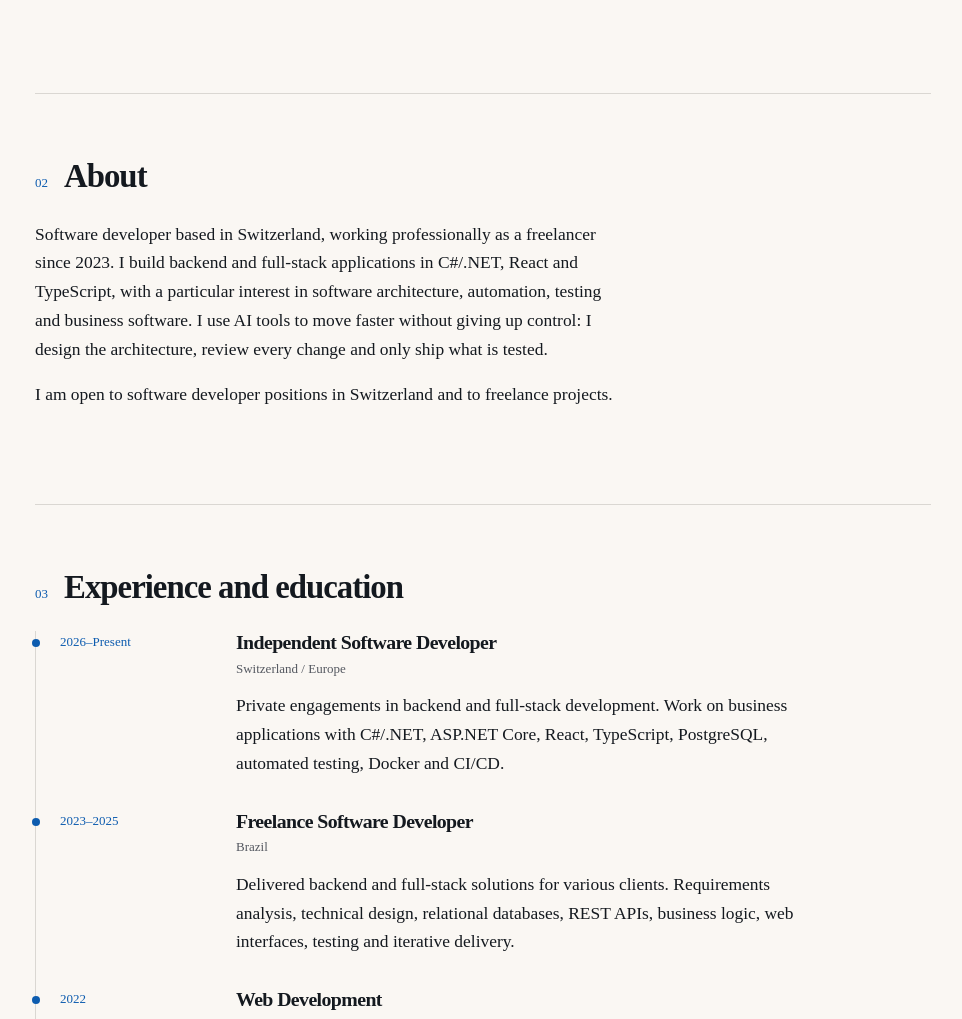
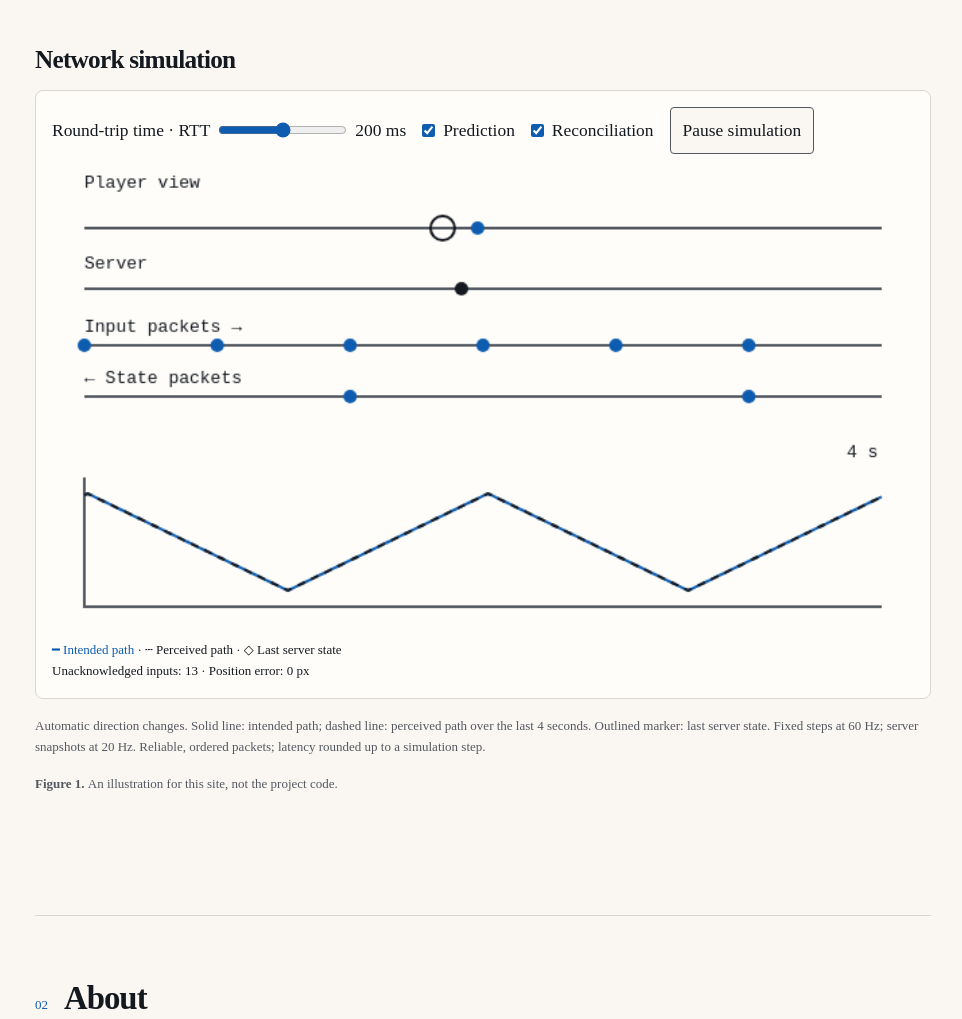
Before and after one commit to rodbrice/rodbrice.github.io, an Astro site: page / in a window 1280 px wide. Shown: the part 1240-2259 px from the top of the page, without its empty margins (285-1247 px from the left). Built offline with nearby package versions, Linux system fonts and the light colour scheme; Astro itself is replaced by a stand-in of ours.

Commit message:
feat: add Laboratory network simulation (4/7) (#24)

```diff
--- a/src/components/Diagram.astro
+++ b/src/components/Diagram.astro
@@ -6,10 +6,11 @@ interface Props {
   project: string;
   locale: Locale;
   label: string;
+  suffix?: string;
 }
-const { project, locale, label } = Astro.props;
+const { project, locale, label, suffix = "" } = Astro.props;
 const d = diagramLabels[locale];
-const marker = `arrow-${project}`;
+const marker = `arrow-${project}${suffix}`;
 interface Node {
   x: number;
   y: number;
--- /dev/null
+++ b/src/components/NetworkSimulation.astro
@@ -0,0 +1,150 @@
+---
+import Diagram from "./Diagram.astro";
+import { netcodeLabels } from "../data/netcode-labels";
+import type { Locale } from "../i18n/locales";
+import { useTranslations } from "../i18n/ui";
+interface Props {
+  locale: Locale;
+  number?: number;
+}
+const { locale, number = 1 } = Astro.props;
+const n = netcodeLabels[locale];
+const t = useTranslations(locale);
+---
+
+<figure id="network" data-network>
+  <h2 id="network-title">{n.title}</h2>
+  <div class="fallback" data-fallback>
+    <Diagram
+      project="theone"
+      locale={locale}
+      label={n.title}
+      suffix="-network"
+    />
+  </div>
+  <div data-interactive hidden>
+    <div class="controls">
+      <div class="latency">
+        <label>
+          {n.rtt} · RTT
+          <input type="range" min="0" max="400" step="1" value="200" data-rtt />
+        </label>
+        <output data-latency>200 ms</output>
+      </div>
+      <label>
+        <input type="checkbox" checked data-prediction /> {n.prediction}
+      </label>
+      <label>
+        <input type="checkbox" checked data-reconciliation /> {n.reconciliation}
+      </label>
+      <button type="button" data-pause data-play={n.play} data-stop={n.pause}>
+        {n.pause}
+      </button>
+    </div>
+    {/* eslint-disable astro/jsx-a11y/no-interactive-element-to-noninteractive-role -- This canvas is a read-only illustration; native controls handle all interaction. */}
+    <canvas
+      width="640"
+      height="360"
+      role="img"
+      aria-labelledby="network-title"
+      aria-describedby="network-description"
+      data-labels={JSON.stringify(n)}
+    ></canvas>
+    {/* eslint-enable astro/jsx-a11y/no-interactive-element-to-noninteractive-role */}
+    <p class="legend">
+      <span class="intended">━ {n.intended}</span> ·{" "}
+      <span>┄ {n.perceived}</span> · ◇ {n.ghost}
+    </p>
+    <p class="readings">
+      {n.pending}:{" "}
+      <output data-pending aria-live="off">
+        0
+      </output>{" "}
+      · {n.error}:{" "}
+      <output data-error aria-live="off">
+        0
+      </output>{" "}
+      px
+    </p>
+  </div>
+  <p id="network-description">{n.description}</p>
+  <figcaption>
+    <strong>
+      {t("project.figure")} {number}.
+    </strong>{" "}
+    {t("project.illustration")}
+  </figcaption>
+</figure>
+<script>
+  import "../scripts/netcode";
+</script>
+<style>
+  figure {
+    display: grid;
+    gap: var(--space-4);
+    min-inline-size: 0;
+    padding-block: var(--space-6);
+  }
+  h2 {
+    font-size: var(--text-xl);
+  }
+  [data-interactive] {
+    border: 1px solid var(--color-border);
+    background: var(--color-surface);
+    padding: var(--space-4);
+    border-radius: var(--radius-md);
+  }
+  .controls {
+    display: flex;
+    flex-wrap: wrap;
+    align-items: center;
+    gap: var(--space-4);
+  }
+  label {
+    display: flex;
+    align-items: center;
+    gap: var(--space-2);
+  }
+  .latency {
+    display: flex;
+    align-items: center;
+    gap: var(--space-2);
+    flex-wrap: wrap;
+  }
+  input[type="range"] {
+    max-inline-size: 100%;
+  }
+  input {
+    accent-color: var(--color-accent);
+  }
+  button {
+    padding: var(--space-2) var(--space-3);
+    min-block-size: 2.75rem;
+    border: 1px solid var(--color-text-muted);
+    border-radius: var(--radius-sm);
+    background: var(--color-bg);
+    color: var(--color-text);
+    cursor: pointer;
+  }
+  canvas {
+    display: block;
+    inline-size: 100%;
+    block-size: auto;
+  }
+  .readings,
+  .legend {
+    font-family: var(--font-technical);
+    font-size: var(--text-sm);
+  }
+  .intended {
+    color: var(--color-accent);
+  }
+  #network-description,
+  figcaption {
+    color: var(--color-text-muted);
+    font-size: var(--text-sm);
+  }
+  .fallback {
+    overflow-x: auto;
+  }
+</style>
--- /dev/null
+++ b/src/data/netcode-labels.ts
@@ -0,0 +1,59 @@
+export const netcodeLabels = {
+  en: {
+    title: "Network simulation",
+    rtt: "Round-trip time",
+    prediction: "Prediction",
+    reconciliation: "Reconciliation",
+    pause: "Pause simulation",
+    play: "Resume simulation",
+    client: "Player view",
+    server: "Server",
+    ghost: "Last server state",
+    input: "Input packets",
+    state: "State packets",
+    intended: "Intended path",
+    perceived: "Perceived path",
+    pending: "Unacknowledged inputs",
+    error: "Position error",
+    description:
+      "Automatic direction changes. Solid line: intended path; dashed line: perceived path over the last 4 seconds. Outlined marker: last server state. Fixed steps at 60 Hz; server snapshots at 20 Hz. Reliable, ordered packets; latency rounded up to a simulation step.",
+  },
+  pt: {
+    title: "Simulação de rede",
+    rtt: "Tempo de ida e volta",
+    prediction: "Predição",
+    reconciliation: "Reconciliação",
+    pause: "Pausar simulação",
+    play: "Retomar simulação",
+    client: "Visão do jogador",
+    server: "Servidor",
+    ghost: "Último estado do servidor",
+    input: "Pacotes de entrada",
+    state: "Pacotes de estado",
+    intended: "Trajeto pretendido",
+    perceived: "Trajeto percebido",
+    pending: "Entradas não confirmadas",
+    error: "Erro de posição",
+    description:
+      "Mudanças automáticas de direção. Linha contínua: trajeto pretendido; tracejada: trajeto percebido nos últimos 4 segundos. Contorno: último estado do servidor. Passo fixo de 60 Hz; snapshots a 20 Hz. Pacotes confiáveis e ordenados; latência arredondada para o próximo passo.",
+  },
+  fr: {
+    title: "Simulation réseau",
+    rtt: "Temps aller-retour",
+    prediction: "Prédiction",
+    reconciliation: "Réconciliation",
+    pause: "Mettre en pause",
+    play: "Reprendre la simulation",
+    client: "Vue du joueur",
+    server: "Serveur",
+    ghost: "Dernier état du serveur",
+    input: "Paquets de commandes",
+    state: "Paquets d’état",
+    intended: "Trajet prévu",
+    perceived: "Trajet perçu",
+    pending: "Commandes non confirmées",
+    error: "Erreur de position",
+    description:
+      "Changements automatiques de direction. Ligne continue : trajet prévu ; pointillée : trajet perçu sur les 4 dernières secondes. Contour : dernier état du serveur. Pas fixe à 60 Hz ; instantanés à 20 Hz. Paquets fiables et ordonnés ; latence arrondie au pas suivant.",
+  },
+} as const;
--- /dev/null
+++ b/src/lib/sim/netcode.ts
@@ -0,0 +1,80 @@
+/** Deterministic illustration: reliable, ordered packets, no packet loss.
+ * Every input carries one fixed 60 Hz movement step. Server snapshots at 20 Hz
+ * acknowledge the last applied input; reconciliation replays the remaining ones.
+ * One-way latency is rounded up to the next simulation tick (at most 16.7 ms).
+ */
+export const STEP_MS = 1000 / 60;
+export const SNAPSHOT_TICKS = 3;
+interface Input {
+  sequence: number;
+  delta: number;
+  sent: number;
+  arrives: number;
+}
+interface Snapshot {
+  position: number;
+  acknowledged: number;
+  sent: number;
+  arrives: number;
+}
+export class Netcode {
+  tick = 0;
+  intended = 200;
+  displayed = 200;
+  server = 200;
+  ghost = 200;
+  lastSnapshotTick = 0;
+  acknowledged = 0;
+  pending: Input[] = [];
+  inputs: Input[] = [];
+  snapshots: Snapshot[] = [];
+  constructor(
+    readonly rtt = 200,
+    readonly prediction = true,
+    readonly reconciliation = true,
+  ) {}
+  get error(): number {
+    return Math.abs(this.intended - this.displayed);
+  }
+  step(direction: number): void {
+    this.tick++;
+    const delay = Math.ceil(this.rtt / 2 / STEP_MS);
+    const input = {
+      sequence: this.tick,
+      delta: direction * 2,
+      sent: this.tick,
+      arrives: this.tick + delay,
+    };
+    this.intended += input.delta;
+    if (this.prediction) this.displayed += input.delta;
+    this.pending.push(input);
+    this.inputs.push(input);
+    while (this.inputs[0] && this.inputs[0].arrives <= this.tick) {
+      const received = this.inputs.shift();
+      if (!received) break;
+      this.server += received.delta;
+      this.acknowledged = received.sequence;
+    }
+    if (this.tick % SNAPSHOT_TICKS === 0) {
+      this.snapshots.push({
+        position: this.server,
+        acknowledged: this.acknowledged,
+        sent: this.tick,
+        arrives: this.tick + delay,
+      });
+    }
+    while (this.snapshots[0] && this.snapshots[0].arrives <= this.tick) {
+      const state = this.snapshots.shift();
+      if (!state) break;
+      this.ghost = state.position;
+      this.lastSnapshotTick = state.sent;
+      this.pending = this.pending.filter(
+        (entry) => entry.sequence > state.acknowledged,
+      );
+      this.displayed = state.position;
+      if (this.prediction && this.reconciliation) {
+        for (const entry of this.pending) this.displayed += entry.delta;
+      }
+    }
+  }
+}
--- a/src/pages/[...lang]/index.astro
+++ b/src/pages/[...lang]/index.astro
@@ -3,6 +3,7 @@ import type { GetStaticPaths } from "astro";
 
 import { getCollection } from "astro:content";
 
+import NetworkSimulation from "../../components/NetworkSimulation.astro";
 import ButtonLink from "../../components/ButtonLink.astro";
 import ProjectCard from "../../components/ProjectCard.astro";
 import SectionIndex from "../../components/SectionIndex.astro";
@@ -100,6 +101,7 @@ const person = {
             </li>
           ))}
         </ol>
+        <NetworkSimulation locale={locale} />
       </section>
 
       <section id="about" class="about" aria-labelledby="about-title">
--- /dev/null
+++ b/src/scripts/netcode.ts
@@ -0,0 +1,214 @@
+import { Netcode, STEP_MS } from "../lib/sim/netcode";
+import type { netcodeLabels } from "../data/netcode-labels";
+
+for (const root of document.querySelectorAll<HTMLElement>("[data-network]")) {
+  const canvas = root.querySelector<HTMLCanvasElement>("canvas");
+  const context = canvas?.getContext("2d");
+  const pause = root.querySelector<HTMLButtonElement>("[data-pause]");
+  const rtt = root.querySelector<HTMLInputElement>("[data-rtt]");
+  const prediction = root.querySelector<HTMLInputElement>("[data-prediction]");
+  const reconciliation = root.querySelector<HTMLInputElement>(
+    "[data-reconciliation]",
+  );
+  const interactive = root.querySelector<HTMLElement>("[data-interactive]");
+  const fallback = root.querySelector<HTMLElement>("[data-fallback]");
+  const pending = root.querySelector<HTMLOutputElement>("[data-pending]");
+  const error = root.querySelector<HTMLOutputElement>("[data-error]");
+  const latency = root.querySelector<HTMLOutputElement>("[data-latency]");
+  if (
+    !canvas ||
+    !context ||
+    !pause ||
+    !rtt ||
+    !prediction ||
+    !reconciliation ||
+    !interactive ||
+    !fallback ||
+    !pending ||
+    !error ||
+    !latency
+  )
+    continue;
+  const pixelRatio = Math.min(devicePixelRatio, 2);
+  canvas.width = 640 * pixelRatio;
+  canvas.height = 360 * pixelRatio;
+  context.scale(pixelRatio, pixelRatio);
+  const labels = JSON.parse(
+    canvas.dataset.labels ?? "{}",
+  ) as typeof netcodeLabels.en;
+  const motion = matchMedia("(prefers-reduced-motion: reduce)");
+  let paused = motion.matches;
+  let visible = false;
+  let frame = 0;
+  let previous = 0;
+  let accumulated = 0;
+  let sim = new Netcode();
+  let history: { intended: number; displayed: number }[] = [];
+
+  function draw(): void {
+    if (!context || !canvas || !pending || !error) return;
+    const style = getComputedStyle(root);
+    const accent = getComputedStyle(
+      root.querySelector(".intended") ?? root,
+    ).color;
+    const text = style.color;
+    const muted = getComputedStyle(
+      root.querySelector("figcaption") ?? root,
+    ).color;
+    context.clearRect(0, 0, 640, 360);
+    context.font = "13px monospace";
+    context.lineWidth = 2;
+    const line = (points: number[][], color: string, dashed = false): void => {
+      context.strokeStyle = color;
+      context.setLineDash(dashed ? [6, 5] : []);
+      context.beginPath();
+      points.forEach(([x = 0, y = 0], i) => {
+        if (i === 0) context.moveTo(x, y);
+        else context.lineTo(x, y);
+      });
+      context.stroke();
+      context.setLineDash([]);
+    };
+    const dot = (
+      x: number,
+      y: number,
+      color: string,
+      outline = false,
+    ): void => {
+      context.fillStyle = color;
+      context.strokeStyle = color;
+      context.beginPath();
+      context.arc(x, y, outline ? 9 : 5, 0, Math.PI * 2);
+      if (outline) context.stroke();
+      else context.fill();
+    };
+    context.fillStyle = text;
+    context.fillText(labels.client, 24, 25);
+    context.fillText(labels.server, 24, 85);
+    line(
+      [
+        [24, 55],
+        [616, 55],
+      ],
+      muted,
+    );
+    line(
+      [
+        [24, 100],
+        [616, 100],
+      ],
+      muted,
+    );
+    dot(sim.displayed, 55, accent);
+    dot(sim.ghost, 55, text, true);
+    dot(sim.server, 100, text);
+    // Separate packet lanes show opposite directions, independent of position.
+    for (const [packets, y, reverse] of [
+      [sim.inputs, 142, false],
+      [sim.snapshots, 180, true],
+    ] as const) {
+      line(
+        [
+          [24, y],
+          [616, y],
+        ],
+        muted,
+      );
+      for (const packet of packets) {
+        const progress =
+          (sim.tick - packet.sent) / (packet.arrives - packet.sent);
+        dot(24 + (reverse ? 1 - progress : progress) * 592, y, accent);
+      }
+    }
+    context.fillStyle = text;
+    context.fillText(`${labels.input} →`, 24, 132);
+    context.fillText(`← ${labels.state}`, 24, 170);
+    context.fillText("4 s", 590, 225);
+    line(
+      [
+        [24, 240],
+        [24, 336],
+        [616, 336],
+      ],
+      muted,
+    );
+    // Fixed position scale (180–340 px), shared by both traces.
+    for (const [key, color, dashed] of [
+      ["intended", accent, false],
+      ["displayed", text, true],
+    ] as const) {
+      line(
+        history.map((sample, i) => [
+          24 + ((240 - history.length + i) / 239) * 592,
+          336 - ((sample[key] - 180) / 160) * 96,
+        ]),
+        color,
+        dashed,
+      );
+    }
+    pending.value = String(sim.pending.length);
+    error.value = sim.error.toFixed(0);
+  }
+  function animate(now: number): void {
+    frame = 0;
+    accumulated += previous ? Math.min(now - previous, 100) : 0;
+    previous = now;
+    while (accumulated >= STEP_MS) {
+      sim.step(Math.floor(sim.tick / 60) % 2 ? -1 : 1);
+      history.push({ intended: sim.intended, displayed: sim.displayed });
+      if (history.length > 240) history.shift();
+      accumulated -= STEP_MS;
+    }
+    draw();
+    frame = requestAnimationFrame(animate);
+  }
+  function sync(): void {
+    cancelAnimationFrame(frame);
+    frame = 0;
+    previous = 0;
+    accumulated = 0;
+    if (pause) {
+      pause.textContent =
+        (paused ? pause.dataset.play : pause.dataset.stop) ?? "";
+      pause.setAttribute("aria-pressed", String(paused));
+    }
+    root.dataset.running = String(!paused && visible && !document.hidden);
+    if (!paused && visible && !document.hidden)
+      frame = requestAnimationFrame(animate);
+    draw();
+  }
+  pause.addEventListener("click", () => {
+    paused = !paused;
+    sync();
+  });
+  for (const control of [rtt, prediction, reconciliation]) {
+    control.addEventListener("input", () => {
+      sim = new Netcode(
+        Number(rtt.value),
+        prediction.checked,
+        reconciliation.checked,
+      );
+      history = [];
+      latency.value = `${rtt.value} ms`;
+      draw();
+    });
+  }
+  motion.addEventListener("change", () => {
+    if (motion.matches) {
+      paused = true;
+      sync();
+    }
+  });
+  document.addEventListener("visibilitychange", sync);
+  new MutationObserver(draw).observe(document.documentElement, {
+    attributes: true,
+    attributeFilter: ["data-theme"],
+  });
+  new IntersectionObserver(([entry]) => {
+    visible = entry?.isIntersecting ?? false;
+    sync();
+  }).observe(root);
+  fallback.hidden = true;
+  interactive.hidden = false;
+  sync();
+}
```
Also changed, not shown: src/lib/sim/netcode.test.ts (added, +41 -0 lines), src/pages/[...lang]/projects/[slug].astro (+9 -0 lines), tests/e2e/netcode.spec.ts (added, +85 -0 lines), tests/e2e/projects.spec.ts (+2 -2 lines).
